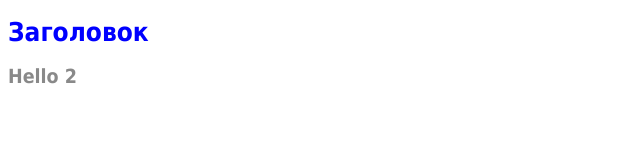
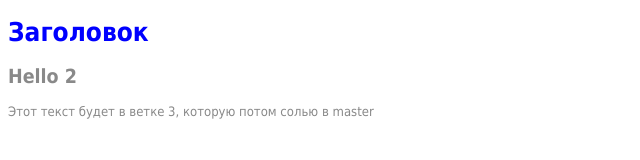
Before and after one commit to atmosphericlight/example, a plain HTML site: page index.html in a window 1280 px wide. Shown: the whole page, without its empty margins (0-640 px from the left). Drawn offline with Linux system fonts and the light colour scheme.

Commit message:
041 in branch3

```diff
--- a/index.html
+++ b/index.html
@@ -9,6 +9,7 @@
 <h1>Заголовок</h1>
 <h2>Hello 2</h2>
 
+<div>Этот текст будет в ветке 3, которую потом солью в master</div>
 
 </body>
 </html>
```
